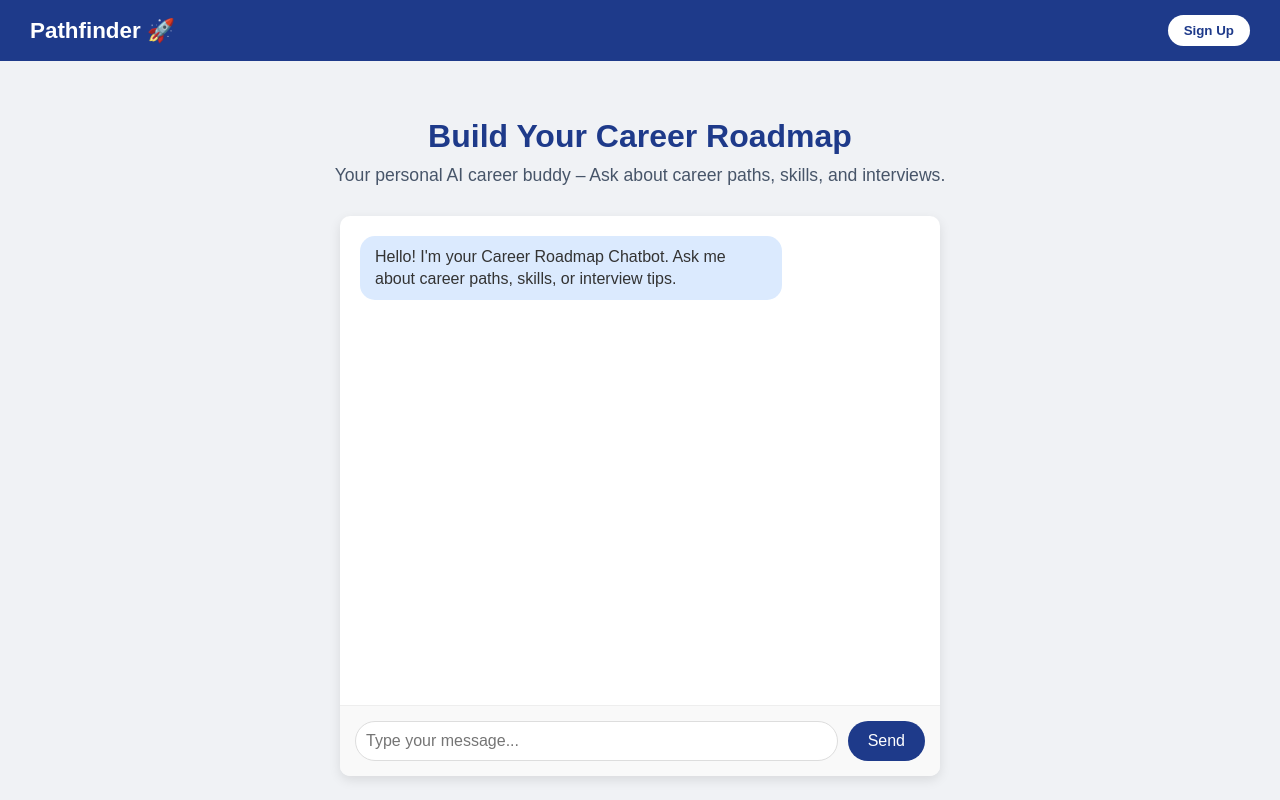
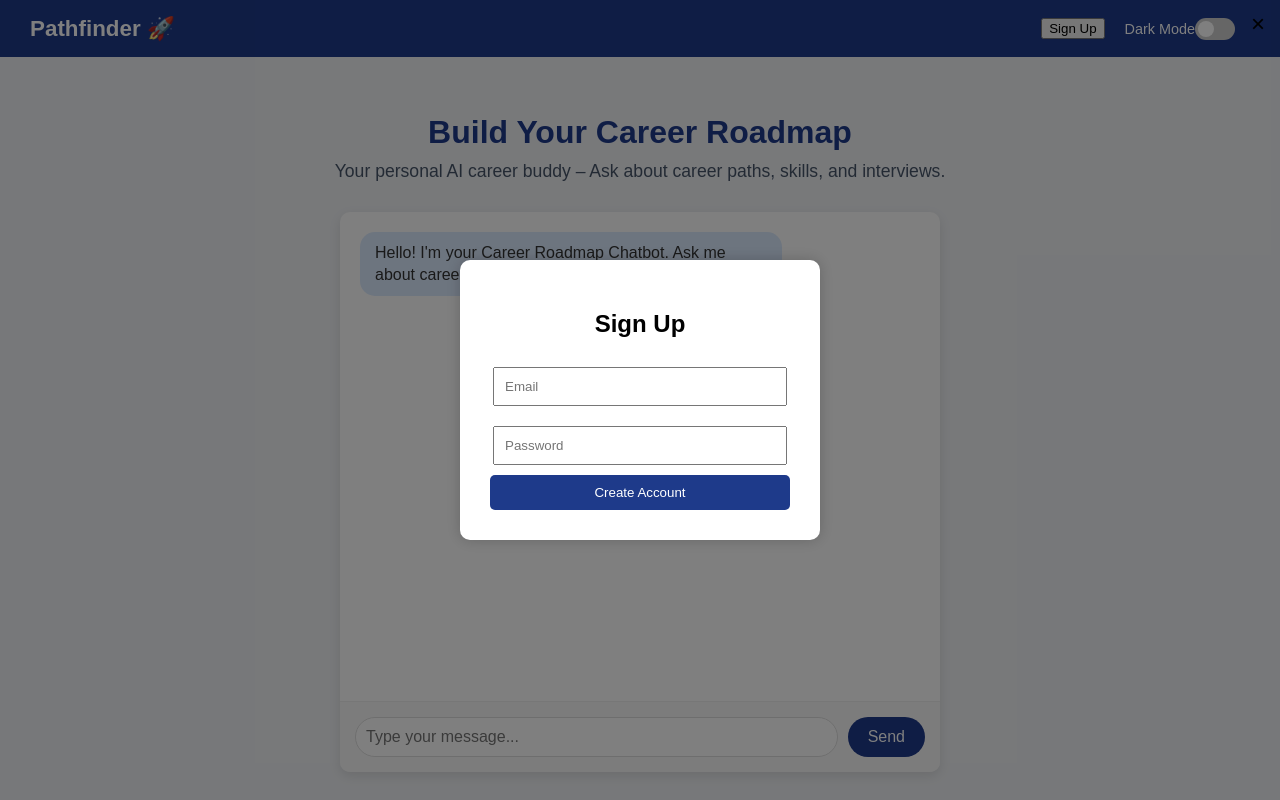
Before and after one commit to Sumayya-06/Pathfinder, a plain HTML site: page public/index.html in a window 1280 px wide. Both pictures are taken after a click on the button "Sign Up". Drawn offline with Linux system fonts and the light colour scheme.

Commit message:
Changed UI

```diff
--- a/public/index.html
+++ b/public/index.html
@@ -5,14 +5,30 @@
   <meta name="viewport" content="width=device-width, initial-scale=1.0"/>
   <title>Career Roadmap Chatbot</title>
   <link rel="stylesheet" href="style.css" />
+  <script src="https://www.gstatic.com/firebasejs/9.22.2/firebase-app-compat.js"></script>
+  <script src="https://www.gstatic.com/firebasejs/9.22.2/firebase-auth-compat.js"></script>
 </head>
 <body>
 
   <!-- Navigation Bar -->
   <nav class="navbar">
     <div class="nav-logo">Pathfinder 🚀</div>
-    <button class="signup-btn">Sign Up</button>
+    <div class="nav-actions">
+      <span id="userEmail" class="user-info"></span>
+      <button class="auth-btn" id="signupTrigger">Sign Up</button>
+      <button class="auth-btn" id="logoutBtn" style="display: none;">Logout</button>
+
+      <!-- Dark Mode Label + Toggle -->
+      <label class="toggle-label">
+        Dark Mode
+        <label class="switch">
+          <input type="checkbox" id="darkToggle">
+          <span class="slider round"></span>
+        </label>
+      </label>
+    </div>
   </nav>
+
 
   <!-- Hero Section -->
   <section class="hero">
@@ -31,6 +47,16 @@
     </div>
   </div>
 
+  <!-- Signup Modal -->
+  <div class="modal" id="signupModal">
+    <div class="modal-content">
+      <span class="close" id="closeModal">&times;</span>
+      <h2>Sign Up</h2>
+      <input type="email" id="emailInput" placeholder="Email" />
+      <input type="password" id="passwordInput" placeholder="Password" />
+      <button id="submitSignup">Create Account</button>
+    </div>
+  </div>
   <script src="script.js"></script>
 </body>
 </html>
--- a/public/script.js
+++ b/public/script.js
@@ -1,6 +1,44 @@
 // WARNING: This is NOT a secure way to handle API keys in production.
 // For this GDG prototype due to credit card restrictions, we are making an exception.
 const GEMINI_API_KEY = "AIzaSyCcn1apO1SYfa8W1_d3sAF1qgsggqINcSk";
+
+// Firebase Config
+const firebaseConfig = {
+    apiKey: "AIzaSyCu5JyCL5LbTpvm5c2YDFOzBiNDIq_zUq4",
+    authDomain: "pathfinder-1d5df.firebaseapp.com",
+  };
+
+  firebase.initializeApp(firebaseConfig);
+  const auth = firebase.auth();
+
+  // Signup modal handling
+  const signupModal = document.getElementById("signupModal");
+  const signupTrigger = document.getElementById("signupTrigger");
+  const closeModal = document.getElementById("closeModal");
+  const submitSignup = document.getElementById("submitSignup");
+
+  signupTrigger.onclick = () => signupModal.style.display = "flex";
+  closeModal.onclick = () => signupModal.style.display = "none";
+
+  submitSignup.onclick = async () => {
+    const email = document.getElementById("emailInput").value;
+    const password = document.getElementById("passwordInput").value;
+
+    try {
+      await auth.createUserWithEmailAndPassword(email, password);
+      alert("Account created successfully!");
+      signupModal.style.display = "none";
+    } catch (error) {
+      alert("Signup error: " + error.message);
+    }
+  };
+
+  // Dark Mode Toggle
+  const toggle = document.getElementById("darkToggle");
+  toggle.addEventListener("change", () => {
+    document.body.classList.toggle("dark", toggle.checked);
+  });
+
 
 document.addEventListener('DOMContentLoaded', () => {
     const chatMessages = document.getElementById('chatMessages');
--- a/public/style.css
+++ b/public/style.css
@@ -20,6 +20,12 @@ body {
     font-weight: bold;
   }
 
+  .nav-actions {
+    display: flex;
+    align-items: center;
+    gap: 10px;
+  }
+
   .signup-btn {
     background-color: white;
     color: #1E3A8A;
@@ -33,6 +39,12 @@ body {
 
   .signup-btn:hover {
     background-color: #e0e7ff;
+  }
+
+  .user-info {
+    font-weight: bold;
+    color: #fff;
+    margin-right: 10px;
   }
 
   /* Hero */
@@ -142,3 +154,131 @@ body {
       font-size: 1rem;
     }
   }
+  /* Sign Up Modal */
+.modal {
+    display: none;
+    position: fixed;
+    z-index: 10;
+    left: 0; top: 0;
+    width: 100%; height: 100%;
+    background: rgba(0, 0, 0, 0.5);
+    justify-content: center;
+    align-items: center;
+  }
+
+  .modal-content {
+    background: white;
+    padding: 30px;
+    border-radius: 10px;
+    text-align: center;
+    width: 300px;
+    box-shadow: 0 0 15px rgba(0,0,0,0.2);
+  }
+
+  .modal-content input {
+    width: 90%;
+    margin: 10px 0;
+    padding: 10px;
+  }
+
+  .modal-content button {
+    width: 100%;
+    padding: 10px;
+    background-color: #1E3A8A;
+    color: white;
+    border: none;
+    border-radius: 5px;
+  }
+
+  .close {
+    position: absolute;
+    top: 10px;
+    right: 15px;
+    font-size: 1.5rem;
+    cursor: pointer;
+  }
+
+  /* Toggle switch for dark mode */
+  .switch {
+    position: relative;
+    display: inline-block;
+    width: 40px;
+    height: 22px;
+    margin-right: 15px;
+  }
+
+  .switch input { display: none; }
+
+  .slider {
+    position: absolute;
+    cursor: pointer;
+    top: 0; left: 0; right: 0; bottom: 0;
+    background-color: #ccc;
+    border-radius: 22px;
+    transition: 0.4s;
+  }
+
+  .slider:before {
+    content: "";
+    position: absolute;
+    height: 16px;
+    width: 16px;
+    left: 3px;
+    bottom: 3px;
+    background-color: white;
+    border-radius: 50%;
+    transition: 0.4s;
+  }
+
+  input:checked + .slider {
+    background-color: #4caf50;
+  }
+
+  input:checked + .slider:before {
+    transform: translateX(18px);
+  }
+
+  .toggle-label {
+    display: flex;
+    align-items: center;
+    font-size: 0.9rem;
+    color: white;
+    margin-left: 10px;
+  }
+
+  /* Dark mode */
+  body.dark {
+    background-color: #121212;
+    color: #e0e0e0;
+  }
+
+  body.dark .chat-container {
+    background-color: #1e1e1e;
+  }
+
+  body.dark .chat-messages,
+  body.dark .chat-input-area {
+    background-color: rgb(89, 103, 101);
+  }
+
+  body.dark .message.user {
+    background-color: #2e7d7d;
+  }
+
+  body.dark .message.bot {
+    background-color: #dde4e7;
+  }
+
+  body.dark .modal-content {
+    background-color: #2c2c2c;
+    color: white;
+  }
+
+  body.dark .toggle-label {
+    color: #ccc;
+  }
+
+  /* Light mode text */
+body:not(.dark) .toggle-label {
+  color: white;
+}
```
